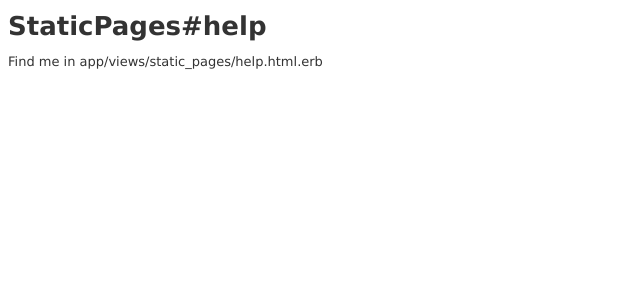
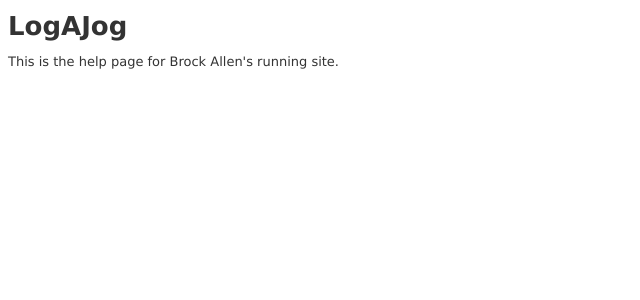
Before and after one commit to jballen/running_site, a Rails app: page /static_pages/help in a window 1280 px wide. Shown: the top 300 px of the page, without its empty margins (0-640 px from the left). Run offline with Rails 7, Linux system fonts and the light colour scheme; style sheets or scripts are compiled from the project's sources; some libraries are stand-ins or nearby versions.

Commit message:
Created layout and added static pages

```diff
--- a/app/controllers/static_pages_controller.rb
+++ b/app/controllers/static_pages_controller.rb
@@ -4,4 +4,7 @@ class StaticPagesController < ApplicationController
 
   def help
   end
+
+  def about
+  end
 end
--- a/app/views/layouts/application.html.erb
+++ b/app/views/layouts/application.html.erb
@@ -1,7 +1,7 @@
 <!DOCTYPE html>
 <html>
 <head>
-  <title>RunningSite</title>
+  <title>LogAJog | <%=yield(:title)%></title>
   <%= stylesheet_link_tag    "application", media: "all", "data-turbolinks-track" => true %>
   <%= javascript_include_tag "application", "data-turbolinks-track" => true %>
   <%= csrf_meta_tags %>
--- /dev/null
+++ b/app/views/static_pages/about.html.erb
@@ -0,0 +1,3 @@
+<% provide(:title, 'About') %>
+<h1>LogAJog</h1>
+<p>This is the about page for Brock Allen's running site.</p>
--- a/app/views/static_pages/help.html.erb
+++ b/app/views/static_pages/help.html.erb
@@ -1,2 +1,3 @@
-<h1>StaticPages#help</h1>
-<p>Find me in app/views/static_pages/help.html.erb</p>
+<% provide(:title, 'Help') %>
+<h1>LogAJog</h1>
+<p>This is the help page for Brock Allen's running site.</p>
--- a/app/views/static_pages/home.html.erb
+++ b/app/views/static_pages/home.html.erb
@@ -1,2 +1,3 @@
-<h1>StaticPages#home</h1>
-<p>Find me in app/views/static_pages/home.html.erb</p>
+<% provide(:title, 'Home') %>
+<h1>LogAJog</h1>
+<p>This is the home page for Brock Allen's running site.</p>
--- a/config/routes.rb
+++ b/config/routes.rb
@@ -1,6 +1,7 @@
 RunningSite::Application.routes.draw do
   get "static_pages/home"
   get "static_pages/help"
+  get "static_pages/about"
   resources :runs
 
   resources :users
```
Also changed, not shown: spec/requests/static_pages_spec.rb (added, +12 -0 lines), spec/spec_helper.rb (+3 -0 lines).
